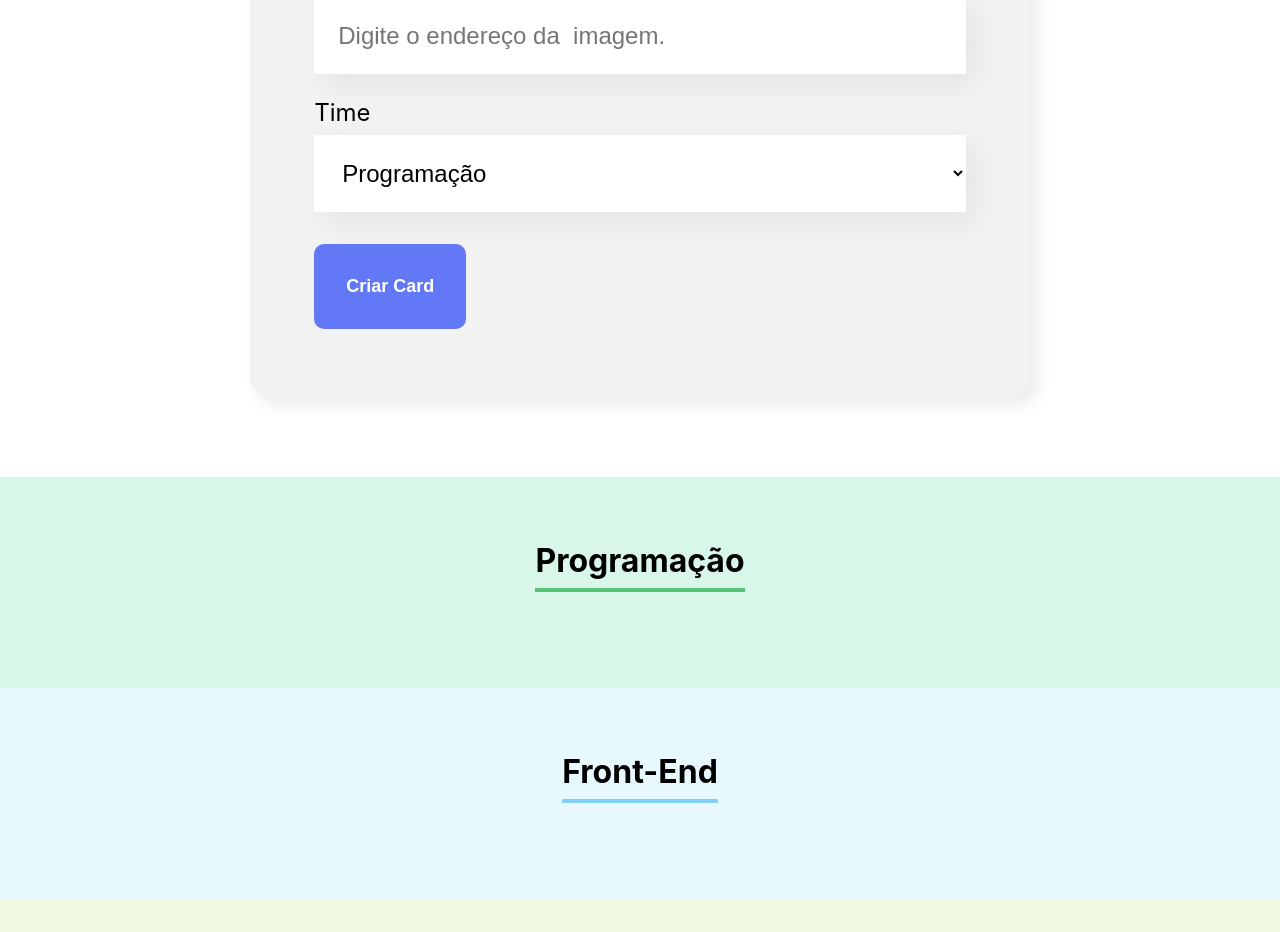
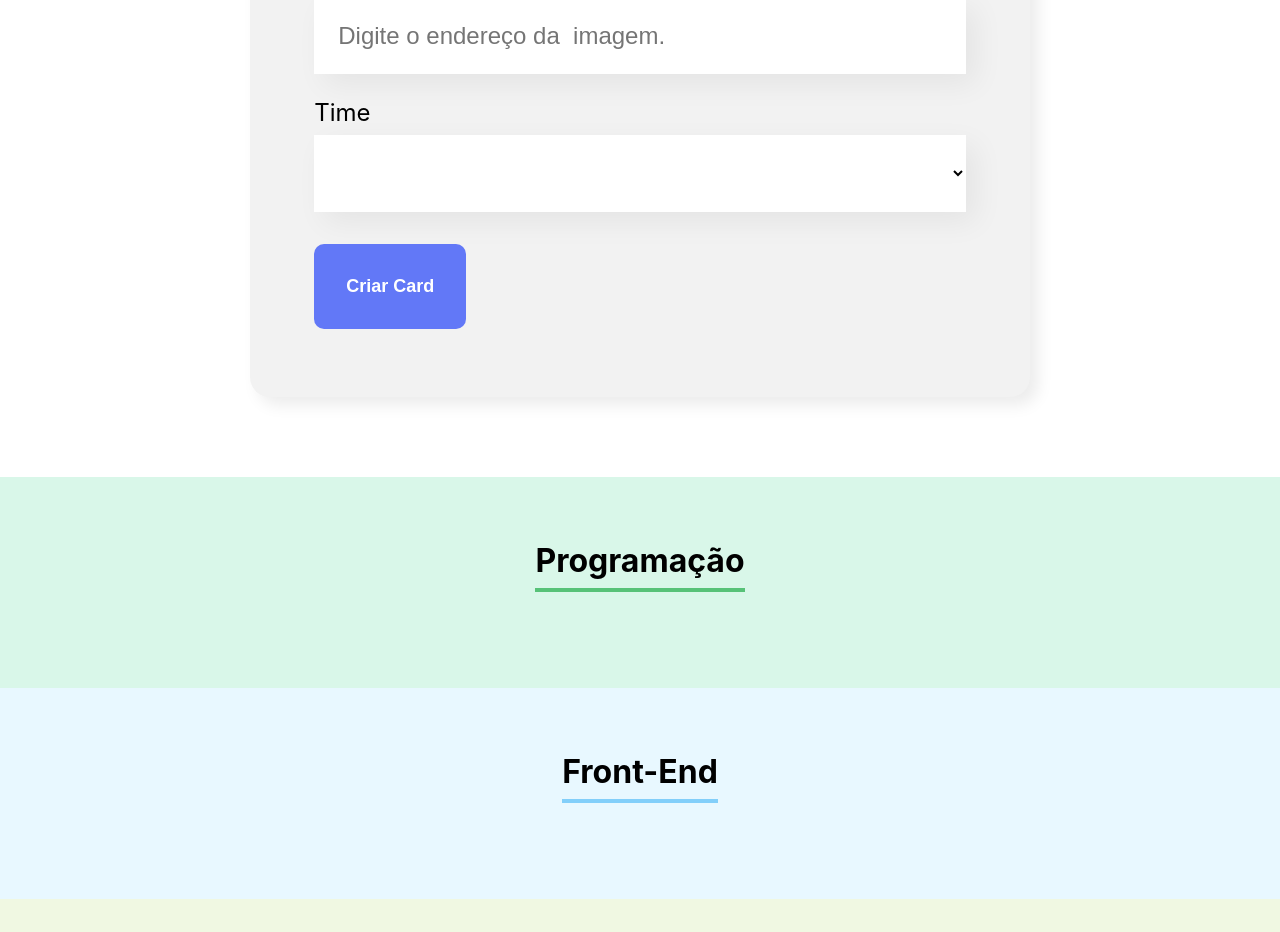
Before and after one commit to Crisleine-Erculano/organo, a React (Create React App) app: page / in a window 1280 px wide. Shown: the part 1000-1932 px from the top of the page. Built offline with nearby package versions, Linux system fonts and the light colour scheme.

Commit message:
Limpando Select

```diff
--- a/src/componentes/ListaSuspensa/index.js
+++ b/src/componentes/ListaSuspensa/index.js
@@ -4,7 +4,8 @@
    return (
       <div className ="lista__suspensa">
          <label>{props.label}</label>
-         <select onChange={evento => props.aoAlterado(evento.target.value)} required={props.required} value={props.value}>
+         <select onChange={evento => props.aoAlterado(evento.target.value)} required={props.required} value={props.valor}>
+            <option value=''></option>
             {props.itens.map(item => {
                return <option key = {item}>{item}</option>
             }
```
